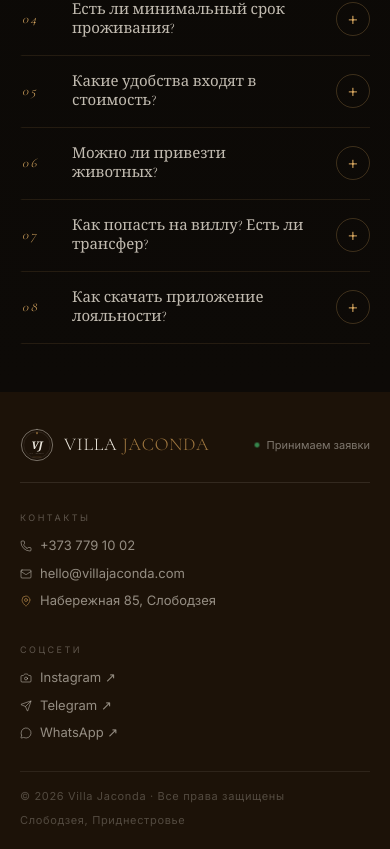
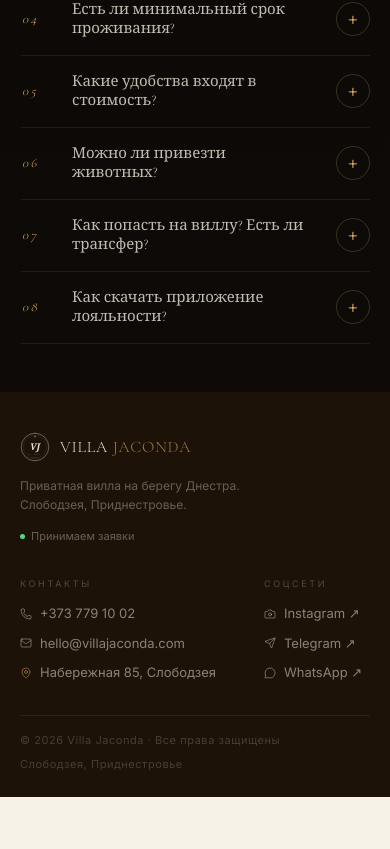
Before and after one commit to nekopunk44/Loyalty_app, a Next.js app in the folder web/: page / in a window 390 px wide. Shown: the part 4609-5458 px from the top of the page. After the commit the page ends 5406 px from the top, so only its background shows below. Built offline with nearby package versions, Linux system fonts and the light colour scheme; no server answers.

Commit message:
редизайн(footer): логотип+слоган слева, контакты+соцсети справа

```diff
--- a/web/components/Footer.js
+++ b/web/components/Footer.js
@@ -2,58 +2,93 @@
 import Icon from './ui/Icon';
 import VJMonogram from './VJMonogram';
 
-const SOCIAL = [{ name: 'Instagram', icon: 'camera' }, { name: 'Telegram', icon: 'send' }, { name: 'WhatsApp', icon: 'message-circle' }];
+const SOCIAL = [
+  { name: 'Instagram', icon: 'camera', href: '#' },
+  { name: 'Telegram',  icon: 'send',   href: '#' },
+  { name: 'WhatsApp',  icon: 'message-circle', href: '#' },
+];
+
+const linkStyle = {
+  display: 'flex', alignItems: 'center', gap: 8,
+  fontSize: 13, color: 'rgba(247,242,232,0.5)',
+  textDecoration: 'none', transition: 'color 0.25s ease',
+};
 
 export default function Footer() {
   const year = new Date().getFullYear();
+  const hover = e => e.currentTarget.style.color = 'var(--r-gold)';
+  const leave = e => e.currentTarget.style.color = 'rgba(247,242,232,0.5)';
 
   return (
-    <footer style={{ background: 'var(--r-text)', color: 'var(--r-bg)' }}>
-      <div style={{ maxWidth: 1440, margin: '0 auto', padding: '36px clamp(20px,4vw,60px) 20px' }}>
+    <footer style={{ background: 'var(--r-text)' }}>
+      <div style={{ maxWidth: 1440, margin: '0 auto', padding: '40px clamp(20px,4vw,60px) 24px' }}>
 
-        <div style={{ display: 'flex', justifyContent: 'space-between', alignItems: 'center', marginBottom: 28, paddingBottom: 20, borderBottom: '1px solid rgba(247,242,232,0.10)', flexWrap: 'wrap', gap: 20 }}>
+        {/* Main row */}
+        <div style={{ display: 'flex', justifyContent: 'space-between', alignItems: 'flex-start', flexWrap: 'wrap', gap: 32, marginBottom: 32 }}>
+
+          {/* Left: logo + tagline + status */}
+          <div style={{ display: 'flex', flexDirection: 'column', gap: 14, maxWidth: 280 }}>
             <div style={{ display: 'flex', alignItems: 'center', gap: 10 }}>
-            <VJMonogram size={34} mainColor="rgba(247,242,232,0.95)" accentColor="#a07840" animate={false} />
-            <span style={{ fontFamily: 'var(--r-serif)', fontSize: 18, fontWeight: 300, letterSpacing: '0.04em', color: 'rgba(247,242,232,0.95)' }}>
+              <VJMonogram size={30} mainColor="rgba(247,242,232,0.92)" accentColor="#a07840" animate={false} />
+              <span style={{ fontFamily: 'var(--r-serif)', fontSize: 16, fontWeight: 300, letterSpacing: '0.05em', color: 'rgba(247,242,232,0.92)' }}>
                 VILLA <span style={{ color: 'var(--r-gold)' }}>JACONDA</span>
               </span>
             </div>
-          <div style={{ display: 'flex', alignItems: 'center', gap: 7 }}>
-            <div style={{ width: 6, height: 6, borderRadius: '50%', background: '#4ade80', animation: 'pulse 2s infinite' }} />
-            <span style={{ fontSize: 11, color: 'rgba(247,242,232,0.45)' }}>Принимаем заявки</span>
+            <p style={{ fontSize: 12, lineHeight: 1.6, color: 'rgba(247,242,232,0.35)', margin: 0 }}>
+              Приватная вилла на берегу Днестра.<br />Слободзея, Приднестровье.
+            </p>
+            <div style={{ display: 'inline-flex', alignItems: 'center', gap: 6 }}>
+              <div style={{ width: 5, height: 5, borderRadius: '50%', background: '#4ade80', flexShrink: 0 }} />
+              <span style={{ fontSize: 11, color: 'rgba(247,242,232,0.35)' }}>Принимаем заявки</span>
             </div>
           </div>
 
-        <div style={{ display: 'grid', gap: 32, gridTemplateColumns: 'repeat(auto-fit,minmax(min(200px,100%),1fr))', marginBottom: 28 }}>
+          {/* Right: contacts + social */}
+          <div style={{ display: 'flex', gap: 48, flexWrap: 'wrap' }}>
+
+            {/* Contacts */}
             <div>
-            <p style={{ fontSize: 9, letterSpacing: '0.28em', textTransform: 'uppercase', color: 'rgba(247,242,232,0.3)', marginBottom: 12 }}>Контакты</p>
-            <ul style={{ listStyle: 'none', padding: 0, margin: 0, display: 'flex', flexDirection: 'column', gap: 8 }}>
-              <li><a href="tel:+3737791002" style={{ display: 'flex', alignItems: 'center', gap: 8, fontSize: 13, color: 'rgba(247,242,232,0.55)', textDecoration: 'none', transition: 'color 0.3s ease' }} onMouseEnter={e => e.currentTarget.style.color = 'var(--r-gold)'} onMouseLeave={e => e.currentTarget.style.color = 'rgba(247,242,232,0.55)'}><Icon name="phone" size={12} strokeWidth={1.5} />+373 779 10 02</a></li>
-              <li><a href="mailto:hello@villajaconda.com" style={{ display: 'flex', alignItems: 'center', gap: 8, fontSize: 13, color: 'rgba(247,242,232,0.55)', textDecoration: 'none', transition: 'color 0.3s ease' }} onMouseEnter={e => e.currentTarget.style.color = 'var(--r-gold)'} onMouseLeave={e => e.currentTarget.style.color = 'rgba(247,242,232,0.55)'}><Icon name="mail" size={12} strokeWidth={1.5} />hello@villajaconda.com</a></li>
-              <li style={{ display: 'flex', alignItems: 'center', gap: 8, fontSize: 13, color: 'rgba(247,242,232,0.55)' }}><Icon name="map-pin" size={12} strokeWidth={1.5} color="var(--r-gold)" />Набережная 85, Слободзея</li>
+              <p style={{ fontSize: 9, letterSpacing: '0.30em', textTransform: 'uppercase', color: 'rgba(247,242,232,0.25)', marginBottom: 14, marginTop: 0 }}>Контакты</p>
+              <ul style={{ listStyle: 'none', padding: 0, margin: 0, display: 'flex', flexDirection: 'column', gap: 10 }}>
+                <li>
+                  <a href="tel:+3737791002" style={linkStyle} onMouseEnter={hover} onMouseLeave={leave}>
+                    <Icon name="phone" size={12} strokeWidth={1.5} />+373 779 10 02
+                  </a>
+                </li>
+                <li>
+                  <a href="mailto:hello@villajaconda.com" style={linkStyle} onMouseEnter={hover} onMouseLeave={leave}>
+                    <Icon name="mail" size={12} strokeWidth={1.5} />hello@villajaconda.com
+                  </a>
+                </li>
+                <li style={{ display: 'flex', alignItems: 'center', gap: 8, fontSize: 13, color: 'rgba(247,242,232,0.5)' }}>
+                  <Icon name="map-pin" size={12} strokeWidth={1.5} color="var(--r-gold)" />Набережная 85, Слободзея
+                </li>
               </ul>
             </div>
 
+            {/* Social */}
             <div>
-            <p style={{ fontSize: 9, letterSpacing: '0.28em', textTransform: 'uppercase', color: 'rgba(247,242,232,0.3)', marginBottom: 12 }}>Соцсети</p>
-            <ul style={{ listStyle: 'none', padding: 0, margin: 0, display: 'flex', flexDirection: 'column', gap: 8 }}>
+              <p style={{ fontSize: 9, letterSpacing: '0.30em', textTransform: 'uppercase', color: 'rgba(247,242,232,0.25)', marginBottom: 14, marginTop: 0 }}>Соцсети</p>
+              <ul style={{ listStyle: 'none', padding: 0, margin: 0, display: 'flex', flexDirection: 'column', gap: 10 }}>
                 {SOCIAL.map(s => (
                   <li key={s.name}>
-                  <a href="#" style={{ display: 'flex', alignItems: 'center', gap: 8, fontSize: 13, color: 'rgba(247,242,232,0.55)', textDecoration: 'none', transition: 'color 0.3s ease' }}
-                    onMouseEnter={e => e.currentTarget.style.color = 'var(--r-gold)'}
-                    onMouseLeave={e => e.currentTarget.style.color = 'rgba(247,242,232,0.55)'}>
+                    <a href={s.href} style={linkStyle} onMouseEnter={hover} onMouseLeave={leave}>
                       <Icon name={s.icon} size={12} strokeWidth={1.5} />{s.name} ↗
                     </a>
                   </li>
                 ))}
               </ul>
             </div>
+
+          </div>
         </div>
 
-        <div style={{ paddingTop: 16, borderTop: '1px solid rgba(247,242,232,0.08)', display: 'flex', justifyContent: 'space-between', alignItems: 'center', flexWrap: 'wrap', gap: 8 }}>
-          <p style={{ fontSize: 11, color: 'rgba(247,242,232,0.25)', letterSpacing: '0.06em' }}>© {year} Villa Jaconda · Все права защищены</p>
-          <p style={{ fontSize: 11, color: 'rgba(247,242,232,0.25)', letterSpacing: '0.06em' }}>Слободзея, Приднестровье</p>
+        {/* Bottom bar */}
+        <div style={{ borderTop: '1px solid rgba(247,242,232,0.07)', paddingTop: 16, display: 'flex', justifyContent: 'space-between', alignItems: 'center', flexWrap: 'wrap', gap: 8 }}>
+          <p style={{ margin: 0, fontSize: 11, color: 'rgba(247,242,232,0.2)', letterSpacing: '0.05em' }}>© {year} Villa Jaconda · Все права защищены</p>
+          <p style={{ margin: 0, fontSize: 11, color: 'rgba(247,242,232,0.2)', letterSpacing: '0.05em' }}>Слободзея, Приднестровье</p>
         </div>
+
       </div>
     </footer>
   );
```
Lines whose indentation alone changed are shown as unchanged.
